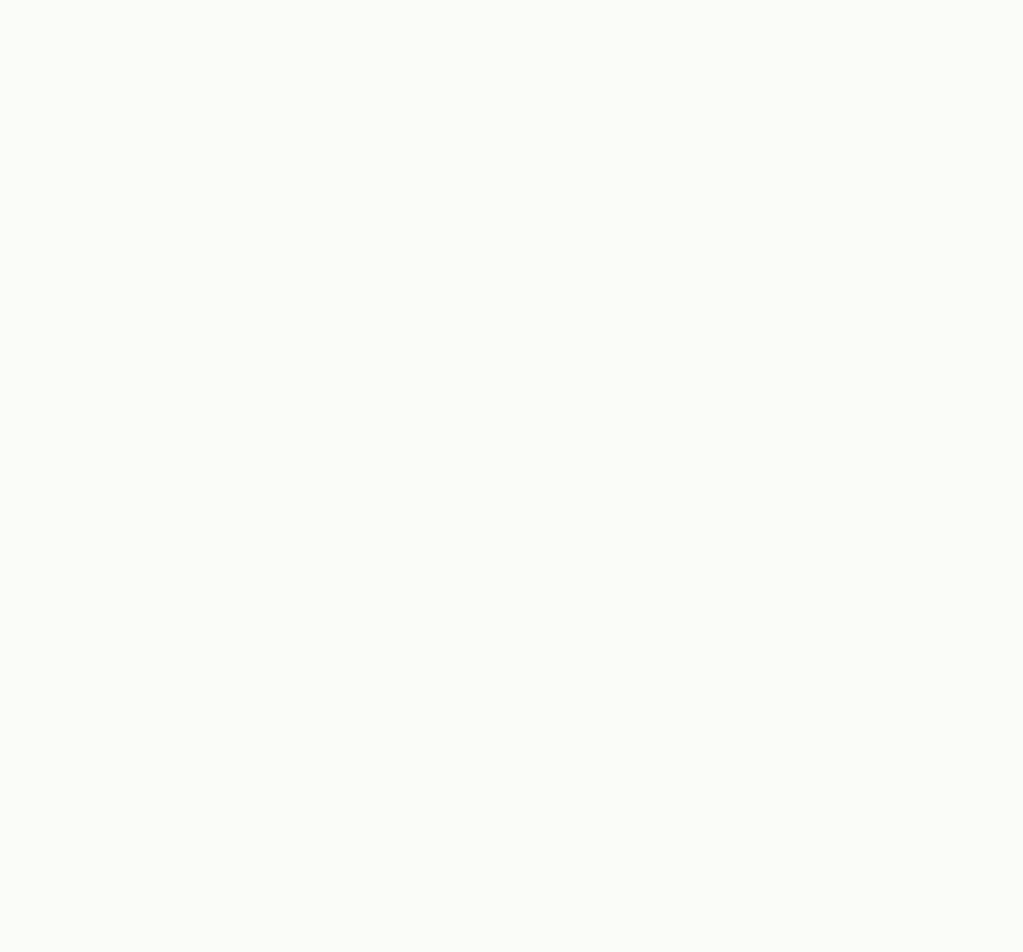
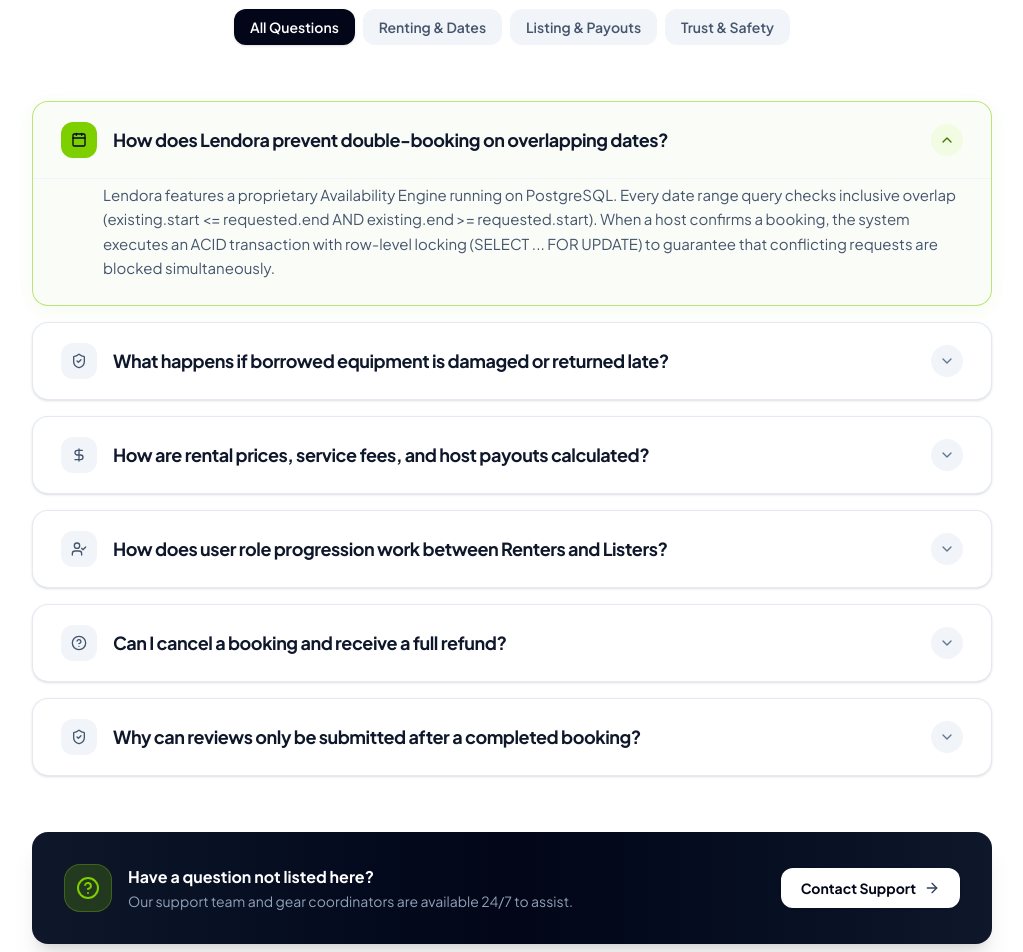
Before and after one commit to Zabedfolio/Lendora, a React (Vite) app: page / in a window 1280 px wide. Shown: the part 10920-11872 px from the top of the page, without its empty margins (128-1151 px from the left). Before the commit the page ends 10580 px from the top, so only its background shows below. Built offline with nearby package versions, Linux system fonts and the light colour scheme.

Commit message:
feat(faq): add interactive FaqSection accordion with category filters and ACID reservation explanations

```diff
--- a/src/App.jsx
+++ b/src/App.jsx
@@ -9,6 +9,7 @@
 import ListerCalculator from './components/landing/ListerCalculator'
 import CircularEconomyImpact from './components/landing/CircularEconomyImpact'
 import CommunityStories from './components/landing/CommunityStories'
+import FaqSection from './components/landing/FaqSection'
 
 function App() {
   return (
@@ -25,6 +26,7 @@
         <ListerCalculator />
         <CircularEconomyImpact />
         <CommunityStories />
+        <FaqSection />
       </main>
     </div>
   )
--- /dev/null
+++ b/src/components/landing/FaqSection.jsx
@@ -0,0 +1,193 @@
+import { useState } from 'react'
+import { ChevronDown, HelpCircle, ArrowRight, ShieldCheck, Calendar, DollarSign, UserCheck } from 'lucide-react'
+
+export default function FaqSection() {
+  const [activeTab, setActiveTab] = useState('all')
+  const [openId, setOpenId] = useState(0)
+
+  const categories = [
+    { id: 'all', label: 'All Questions' },
+    { id: 'renting', label: 'Renting & Dates' },
+    { id: 'listing', label: 'Listing & Payouts' },
+    { id: 'trust', label: 'Trust & Safety' }
+  ]
+
+  const faqs = [
+    {
+      id: 0,
+      category: 'renting',
+      icon: Calendar,
+      question: 'How does Lendora prevent double-booking on overlapping dates?',
+      answer:
+        'Lendora features a proprietary Availability Engine running on PostgreSQL. Every date range query checks inclusive overlap (existing.start <= requested.end AND existing.end >= requested.start). When a host confirms a booking, the system executes an ACID transaction with row-level locking (SELECT ... FOR UPDATE) to guarantee that conflicting requests are blocked simultaneously.'
+    },
+    {
+      id: 1,
+      category: 'trust',
+      icon: ShieldCheck,
+      question: 'What happens if borrowed equipment is damaged or returned late?',
+      answer:
+        'Every booking is protected by the Lendora Community Shield, including our $10,000 Lender Protection Guarantee. Security deposits are held securely in escrow until safe return. If gear is damaged or returned late, either party can initiate a dispute. Our dedicated resolution team inspects verified hand-off condition photos and issues reimbursement within 48 hours.'
+    },
+    {
+      id: 2,
+      category: 'listing',
+      icon: DollarSign,
+      question: 'How are rental prices, service fees, and host payouts calculated?',
+      answer:
+        'Pricing is 100% server-authoritative. The formula calculates total inclusive days: (end_date - start_date) + 1. The subtotal is total_days × daily_rate. A modest 5% service fee is added to support payment processing and escrow protection. Listers keep 95% of the rental earnings with zero hidden listing or subscription fees.'
+    },
+    {
+      id: 3,
+      category: 'listing',
+      icon: UserCheck,
+      question: 'How does user role progression work between Renters and Listers?',
+      answer:
+        'All new accounts register as verified Renters. Once you publish your very first equipment listing, our system automatically upgrades your account to a dual-role Lister. You retain complete freedom to both rent gear from your neighborhood and host your own gear seamlessly from a single unified profile.'
+    },
+    {
+      id: 4,
+      category: 'renting',
+      icon: HelpCircle,
+      question: 'Can I cancel a booking and receive a full refund?',
+      answer:
+        'Yes. If a booking is still in "pending" status, you can cancel instantly with zero penalty. Once confirmed by the host, full refunds are honored up until 24 hours prior to the start date. This guarantees fairness to hosts who reserved inventory for your project.'
+    },
+    {
+      id: 5,
+      category: 'trust',
+      icon: ShieldCheck,
+      question: 'Why can reviews only be submitted after a completed booking?',
+      answer:
+        'Unlike open review platforms prone to bot spam and competitor tampering, Lendora strictly enforces a verified booking state machine. A review can only be submitted once a booking reaches the "completed" status in the database. Every rating represents an authentic, verified exchange.'
+    }
+  ]
+
+  const filteredFaqs =
+    activeTab === 'all'
+      ? faqs
+      : faqs.filter((faq) => faq.category === activeTab)
+
+  const toggleFaq = (id) => {
+    setOpenId(openId === id ? null : id)
+  }
+
+  return (
+    <section className="py-20 lg:py-28 bg-white relative overflow-hidden border-t border-slate-100">
+      <div className="max-w-5xl mx-auto px-4 sm:px-6 lg:px-8">
+        {/* Section Header */}
+        <div className="text-center max-w-3xl mx-auto mb-14">
+          <div className="inline-flex items-center gap-2 px-3 py-1 rounded-full bg-[#F2FCE2] border border-[#7DCF00]/30 text-[#4D8000] text-xs font-bold uppercase tracking-wider mb-3">
+            <HelpCircle className="w-3.5 h-3.5 text-[#68B000]" />
+            Frequently Asked Questions
+          </div>
+          <h2 className="text-3xl sm:text-4xl lg:text-5xl font-extrabold text-slate-900 tracking-tight">
+            Got Questions? We Have Answers.
+          </h2>
+          <p className="text-base sm:text-lg text-slate-600 mt-3 leading-relaxed">
+            Everything you need to know about date range availability, security escrow, and listing requirements.
+          </p>
+
+          {/* Filter Tabs */}
+          <div className="flex flex-wrap items-center justify-center gap-2 mt-8">
+            {categories.map((cat) => (
+              <button
+                key={cat.id}
+                onClick={() => setActiveTab(cat.id)}
+                className={`px-4 py-2 rounded-xl text-xs sm:text-sm font-semibold transition-all duration-200 ${
+                  activeTab === cat.id
+                    ? 'bg-slate-950 text-white shadow-sm'
+                    : 'bg-slate-100 text-slate-600 hover:bg-slate-200/80 hover:text-slate-900'
+                }`}
+              >
+                {cat.label}
+              </button>
+            ))}
+          </div>
+        </div>
+
+        {/* FAQ Accordion List */}
+        <div className="space-y-4">
+          {filteredFaqs.map((faq) => {
+            const isOpen = openId === faq.id
+            const IconComponent = faq.icon
+
+            return (
+              <div
+                key={faq.id}
+                className={`rounded-2xl border transition-all duration-200 overflow-hidden ${
+                  isOpen
+                    ? 'bg-[#FAFCF8] border-[#7DCF00]/50 shadow-[0_4px_20px_rgba(125,207,0,0.08)]'
+                    : 'bg-white border-slate-200/90 hover:border-slate-300 shadow-sm'
+                }`}
+              >
+                <button
+                  type="button"
+                  onClick={() => toggleFaq(faq.id)}
+                  className="w-full py-5 px-6 sm:px-7 text-left flex items-center justify-between gap-4 cursor-pointer focus:outline-none"
+                  aria-expanded={isOpen}
+                >
+                  <div className="flex items-center gap-3.5 sm:gap-4">
+                    <div
+                      className={`w-9 h-9 rounded-xl flex items-center justify-center shrink-0 transition-colors ${
+                        isOpen
+                          ? 'bg-[#7DCF00] text-slate-950'
+                          : 'bg-slate-100 text-slate-600'
+                      }`}
+                    >
+                      <IconComponent className="w-4 h-4" />
+                    </div>
+                    <span className="text-base sm:text-lg font-bold text-slate-900 tracking-tight">
+                      {faq.question}
+                    </span>
+                  </div>
+
+                  <div
+                    className={`w-8 h-8 rounded-full flex items-center justify-center shrink-0 transition-transform duration-200 ${
+                      isOpen
+                        ? 'bg-[#F2FCE2] text-[#457300] rotate-180'
+                        : 'bg-slate-100 text-slate-500'
+                    }`}
+                  >
+                    <ChevronDown className="w-4 h-4" />
+                  </div>
+                </button>
+
+                {isOpen && (
+                  <div className="px-6 sm:px-7 pb-6 pt-1 text-sm sm:text-[15px] text-slate-600 leading-relaxed border-t border-slate-100 sm:pl-[70px]">
+                    {faq.answer}
+                  </div>
+                )}
+              </div>
+            )
+          })}
+        </div>
+
+        {/* Bottom Help Card */}
+        <div className="mt-14 p-6 sm:p-8 rounded-2xl bg-gradient-to-r from-slate-900 via-slate-950 to-slate-900 text-white flex flex-col sm:flex-row items-center justify-between gap-6 shadow-xl">
+          <div className="flex items-center gap-4 text-center sm:text-left">
+            <div className="w-12 h-12 rounded-2xl bg-[#7DCF00]/20 border border-[#7DCF00]/30 flex items-center justify-center shrink-0 mx-auto sm:mx-0">
+              <HelpCircle className="w-6 h-6 text-[#7DCF00]" />
+            </div>
+            <div>
+              <div className="text-base font-bold text-white">
+                Have a question not listed here?
+              </div>
+              <div className="text-xs sm:text-sm text-slate-400 mt-0.5">
+                Our support team and gear coordinators are available 24/7 to assist.
+              </div>
+            </div>
+          </div>
+
+          <a
+            href="/contact"
+            className="inline-flex items-center gap-2 px-5 py-2.5 rounded-xl bg-white text-slate-950 font-bold text-xs sm:text-sm hover:bg-slate-100 transition-colors shadow-sm shrink-0"
+          >
+            <span>Contact Support</span>
+            <ArrowRight className="w-4 h-4 text-slate-700" />
+          </a>
+        </div>
+      </div>
+    </section>
+  )
+}
```
